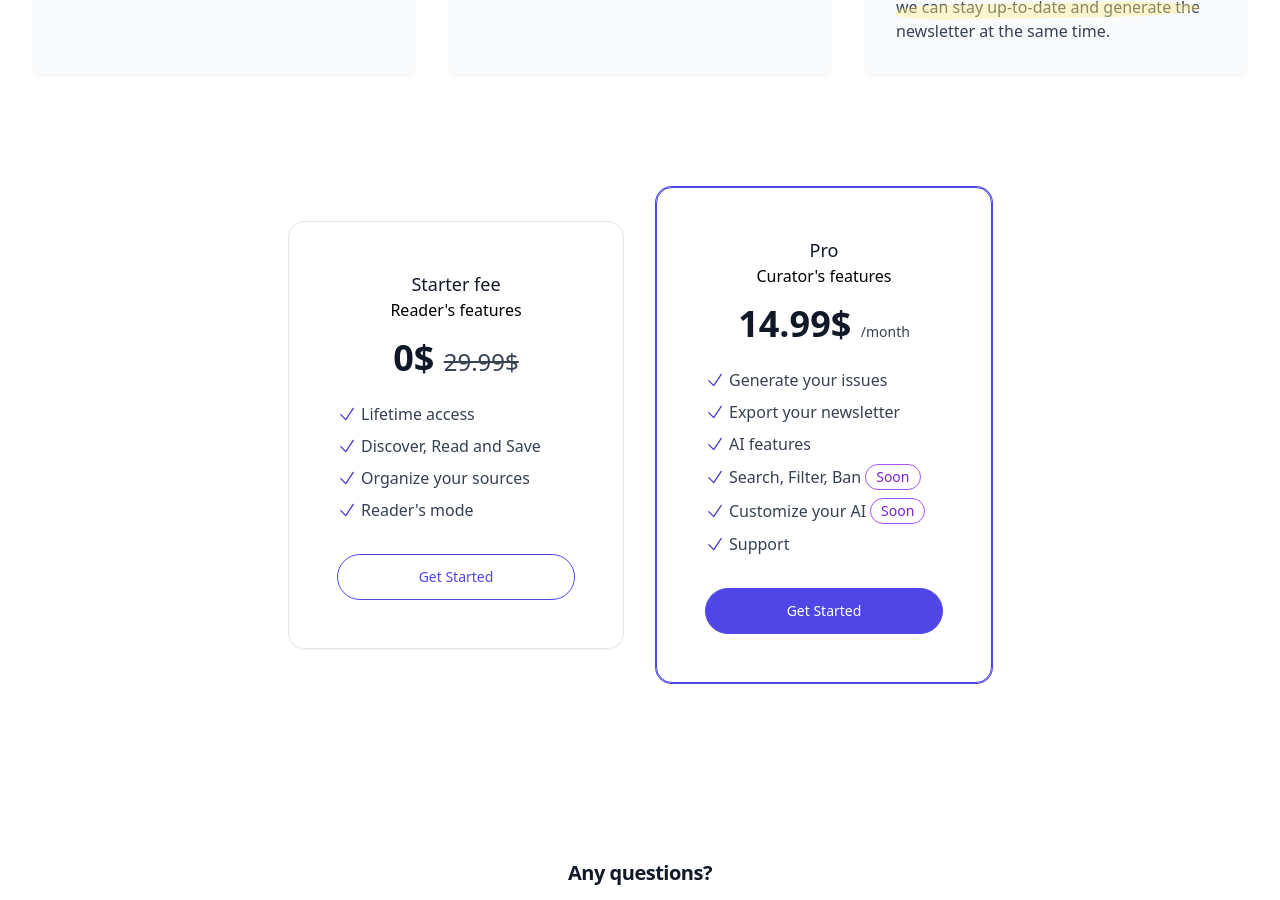
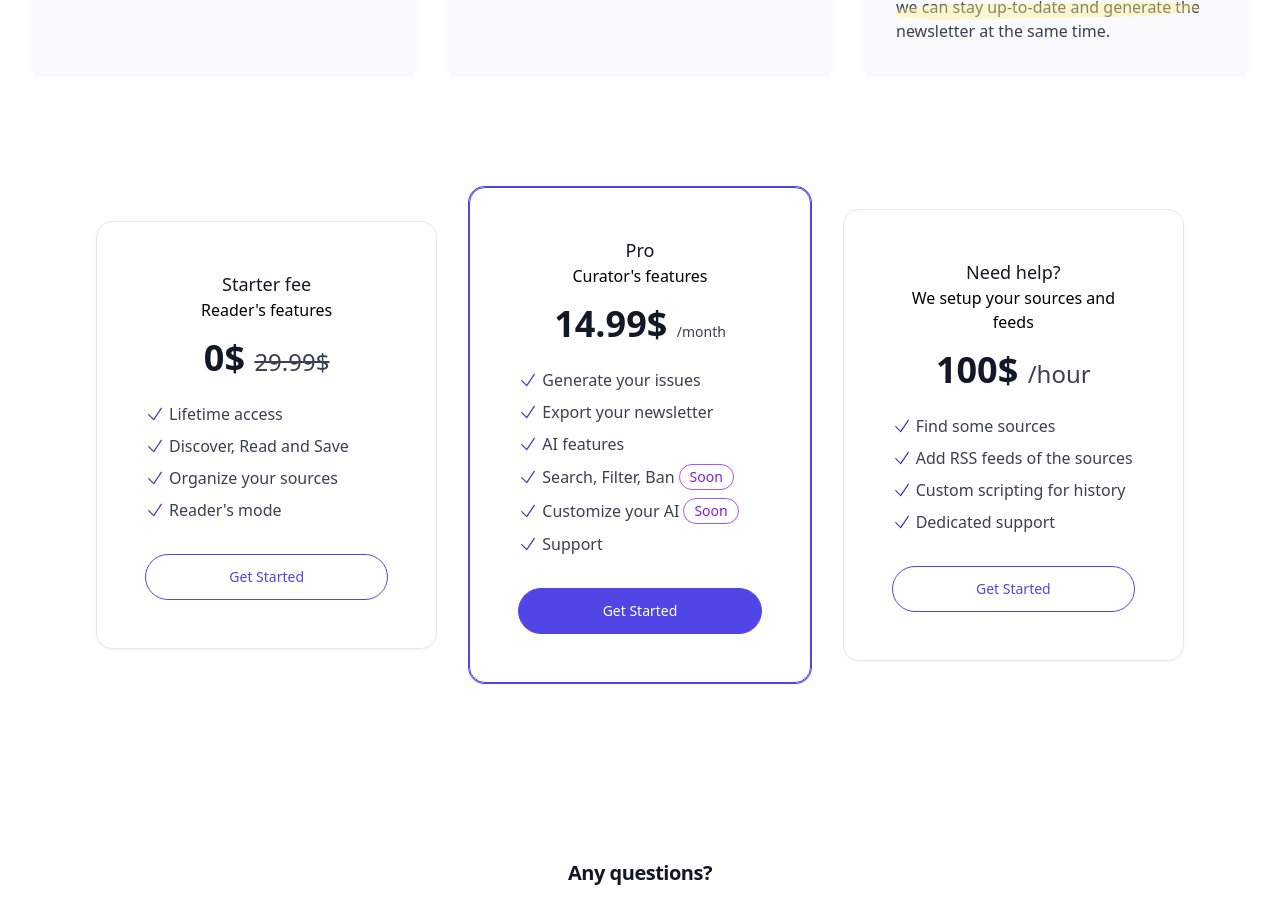
Before and after one commit to researca/landing-page, a Jekyll site: the page built from index.md, in a window 1280 px wide and 900 px high, scrolled down 4921 px. Built offline with Jekyll 4.4.1, drawn with Linux system fonts in a browser that asks for light colours; nearby versions of some CDN libraries; some of the changed text lies outside the part shown.

Commit message:
Adding faq questions

```diff
--- a/_includes/faq_hero.html
+++ b/_includes/faq_hero.html
@@ -116,3 +116,54 @@
       And finally, using latest LLM technologies we make the content generation smooth.
     </p>
   </details>
+
+  <details class="group [&_summary::-webkit-details-marker]:hidden">
+    <summary
+      class="flex cursor-pointer items-center justify-between gap-1.5 rounded-lg bg-gray-50 p-4 text-gray-900"
+    >
+      <h2 class="font-medium">🆘 Can I start on my own?</h2>
+
+      <svg
+        class="size-5 shrink-0 transition duration-300 group-open:-rotate-180"
+        xmlns="http://www.w3.org/2000/svg"
+        fill="none"
+        viewBox="0 0 24 24"
+        stroke="currentColor"
+      >
+        <path stroke-linecap="round" stroke-linejoin="round" stroke-width="2" d="M19 9l-7 7-7-7" />
+      </svg>
+    </summary>
+
+    <p class="mt-4 px-4 leading-relaxed text-gray-700">
+      Yes! Most of our users are starting and generating there newsletters 100% on their own. If you're a
+      big organization feel free to ask for some support to get the machine running.
+    </p>
+  </details>
+
+  <details class="group [&_summary::-webkit-details-marker]:hidden">
+    <summary
+      class="flex cursor-pointer items-center justify-between gap-1.5 rounded-lg bg-gray-50 p-4 text-gray-900"
+    >
+      <h2 class="font-medium">📰 I want to add a website but I can't find its rss feed.</h2>
+
+      <svg
+        class="size-5 shrink-0 transition duration-300 group-open:-rotate-180"
+        xmlns="http://www.w3.org/2000/svg"
+        fill="none"
+        viewBox="0 0 24 24"
+        stroke="currentColor"
+      >
+        <path stroke-linecap="round" stroke-linejoin="round" stroke-width="2" d="M19 9l-7 7-7-7" />
+      </svg>
+    </summary>
+
+    <p class="mt-4 px-4 leading-relaxed text-gray-700">
+      Sometimes the rss feed is not easy to find but here are some tips:
+      <ul class="mt-4 px-12 leading-relaxed text-gray-700">
+        <li>- If it's a wordpress site, you can add /feed at the end of the URL</li>
+        <li>- If it's a substack newsletter, you can add /feed at the end of the URL</li>
+        <li>- For most press websites you will find the rss icon</li>
+        <li>- Some websites don't offer rss feeds, but there are other solutions, <span class="font-bold">book a call with us to find out.</span></li>
+      </ul>
+    </p>
+  </details>
--- a/_includes/pricing.html
+++ b/_includes/pricing.html
@@ -3,10 +3,96 @@
   PRICING
 
   -->
-  <div class="mx-auto max-w-3xl px-4 py-8 sm:px-6 sm:py-12 lg:px-8">
-    <div class="grid grid-cols-1 gap-4 sm:grid-cols-2 sm:items-center md:gap-8">
-      <div
-        class="rounded-2xl border border-indigo-600 p-6 shadow-sm ring-1 ring-indigo-600 sm:order-last sm:px-8 lg:p-12"
+  <div class="mx-auto max-w-6xl px-4 py-8 sm:px-6 sm:py-12 lg:px-8">
+    <div class="grid grid-cols-1 gap-4 sm:grid-cols-3 sm:items-center md:gap-8">
+
+      <div class="rounded-2xl border border-gray-200 p-6 shadow-sm sm:px-8 lg:p-12">
+        <div class="text-center">
+          <h2 class="text-lg font-medium text-gray-900">
+            Starter fee
+            <span class="sr-only"></span>
+          </h2>
+
+          <h3>Reader's features</h3>
+
+          <p class="mt-2 sm:mt-4">
+            <strong class="text-3xl font-bold text-gray-900 sm:text-4xl"> 0$ </strong>
+
+            <span class="text-2xl font-medium text-gray-700 line-through">29.99$</span>
+          </p>
+        </div>
+
+        <ul class="mt-6 space-y-2">
+          <li class="flex items-center gap-1">
+            <svg
+              xmlns="http://www.w3.org/2000/svg"
+              fill="none"
+              viewBox="0 0 24 24"
+              stroke-width="1.5"
+              stroke="currentColor"
+              class="size-5 text-indigo-700"
+            >
+              <path stroke-linecap="round" stroke-linejoin="round" d="M4.5 12.75l6 6 9-13.5" />
+            </svg>
+
+            <span class="text-gray-700"> Lifetime access </span>
+          </li>
+
+          <li class="flex items-center gap-1">
+            <svg
+              xmlns="http://www.w3.org/2000/svg"
+              fill="none"
+              viewBox="0 0 24 24"
+              stroke-width="1.5"
+              stroke="currentColor"
+              class="size-5 text-indigo-700"
+            >
+              <path stroke-linecap="round" stroke-linejoin="round" d="M4.5 12.75l6 6 9-13.5" />
+            </svg>
+
+            <span class="text-gray-700"> Discover, Read and Save </span>
+          </li>
+
+          <li class="flex items-center gap-1">
+            <svg
+              xmlns="http://www.w3.org/2000/svg"
+              fill="none"
+              viewBox="0 0 24 24"
+              stroke-width="1.5"
+              stroke="currentColor"
+              class="size-5 text-indigo-700"
+            >
+              <path stroke-linecap="round" stroke-linejoin="round" d="M4.5 12.75l6 6 9-13.5" />
+            </svg>
+
+            <span class="text-gray-700"> Organize your sources </span>
+          </li>
+
+          <li class="flex items-center gap-1">
+            <svg
+              xmlns="http://www.w3.org/2000/svg"
+              fill="none"
+              viewBox="0 0 24 24"
+              stroke-width="1.5"
+              stroke="currentColor"
+              class="size-5 text-indigo-700"
+            >
+              <path stroke-linecap="round" stroke-linejoin="round" d="M4.5 12.75l6 6 9-13.5" />
+            </svg>
+
+            <span class="text-gray-700"> Reader's mode </span>
+          </li>
+        </ul>
+
+        <a
+          href="https://app.researca.com/accounts/signup/"
+          class="mt-8 block rounded-full border border-indigo-600 bg-white px-12 py-3 text-center text-sm font-medium text-indigo-600 hover:ring-1 hover:ring-indigo-600 focus:outline-none focus:ring active:text-indigo-500"
+        >
+          Get Started
+        </a>
+      </div>
+
+      <div class="rounded-2xl border border-indigo-600 p-6 shadow-sm ring-1 ring-indigo-600 sm:px-8 lg:p-12"
       >
         <div class="text-center">
           <h2 class="text-lg font-medium text-gray-900">
@@ -135,16 +221,16 @@
       <div class="rounded-2xl border border-gray-200 p-6 shadow-sm sm:px-8 lg:p-12">
         <div class="text-center">
           <h2 class="text-lg font-medium text-gray-900">
-            Starter fee
+            Need help?
             <span class="sr-only"></span>
           </h2>
 
-          <h3>Reader's features</h3>
+          <h3>We setup your sources and feeds</h3>
 
           <p class="mt-2 sm:mt-4">
-            <strong class="text-3xl font-bold text-gray-900 sm:text-4xl"> 0$ </strong>
+            <strong class="text-3xl font-bold text-gray-900 sm:text-4xl"> 100$ </strong>
 
-            <span class="text-2xl font-medium text-gray-700 line-through">29.99$</span>
+            <span class="text-2xl font-medium text-gray-700">/hour</span>
           </p>
         </div>
 
@@ -161,7 +247,7 @@
               <path stroke-linecap="round" stroke-linejoin="round" d="M4.5 12.75l6 6 9-13.5" />
             </svg>
 
-            <span class="text-gray-700"> Lifetime access </span>
+            <span class="text-gray-700"> Find some sources </span>
           </li>
 
           <li class="flex items-center gap-1">
@@ -176,7 +262,7 @@
               <path stroke-linecap="round" stroke-linejoin="round" d="M4.5 12.75l6 6 9-13.5" />
             </svg>
 
-            <span class="text-gray-700"> Discover, Read and Save </span>
+            <span class="text-gray-700"> Add RSS feeds of the sources </span>
           </li>
 
           <li class="flex items-center gap-1">
@@ -191,7 +277,7 @@
               <path stroke-linecap="round" stroke-linejoin="round" d="M4.5 12.75l6 6 9-13.5" />
             </svg>
 
-            <span class="text-gray-700"> Organize your sources </span>
+            <span class="text-gray-700"> Custom scripting for history </span>
           </li>
 
           <li class="flex items-center gap-1">
@@ -206,7 +292,7 @@
               <path stroke-linecap="round" stroke-linejoin="round" d="M4.5 12.75l6 6 9-13.5" />
             </svg>
 
-            <span class="text-gray-700"> Reader's mode </span>
+            <span class="text-gray-700"> Dedicated support </span>
           </li>
         </ul>
 
@@ -217,5 +303,7 @@
           Get Started
         </a>
       </div>
+
+
     </div>
   </div>
```
